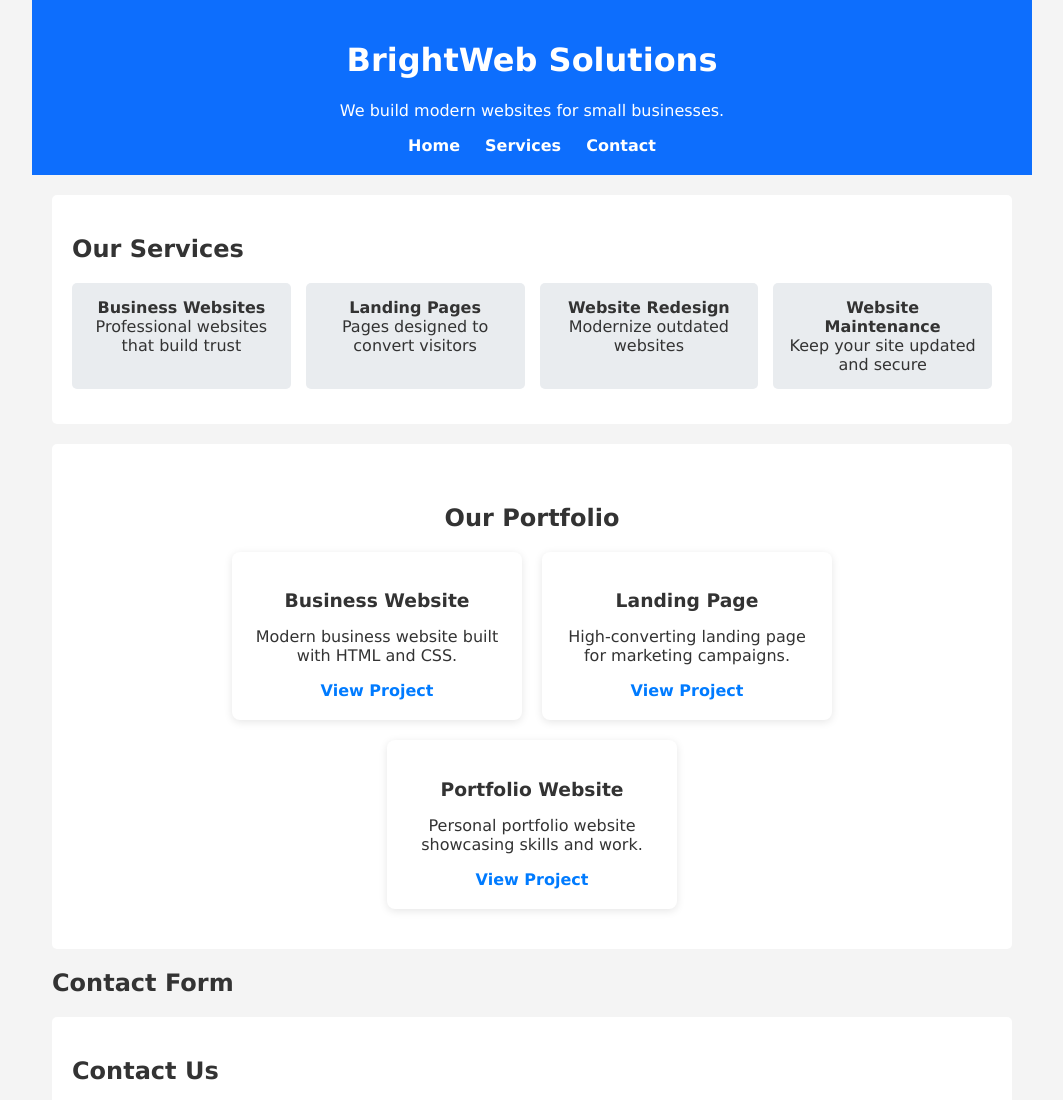
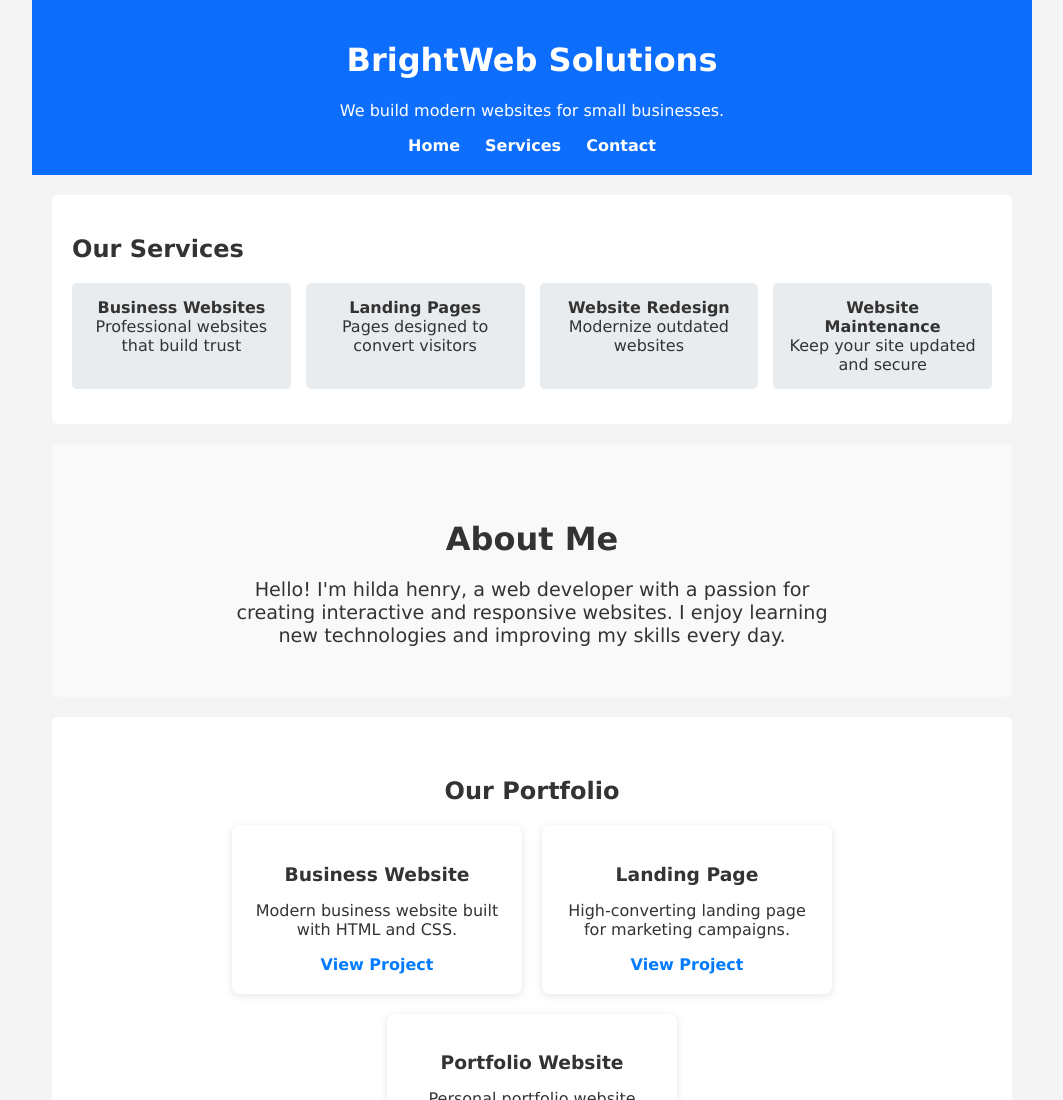
Before and after one commit to Bright72-Tech/bright-web-solutions, a plain HTML site: page index.html in a window 1280 px wide. Shown: the top 1100 px of the page, without its empty margins (108-1171 px from the left). Drawn offline with Linux system fonts and the light colour scheme.

Commit message:
add about me section

```diff
--- a/day 1/style.css
+++ b/day 1/style.css
@@ -268,3 +268,20 @@ form button:hover {
 .portfolio-card a:hover {
   text-decoration: underline;
 }
+
+#about {
+  padding: 50px 20px;
+  background-color: #f9f9f9;
+  text-align: center;
+}
+
+#about h2 {
+  font-size: 2em;
+  margin-bottom: 20px;
+}
+
+#about p {
+  font-size: 1.2em;
+  max-width: 600px;
+  margin: 0 auto;
+}
--- a/index.html
+++ b/index.html
@@ -52,6 +52,11 @@
             </div>
             <d
           </div>
+        </section>
+
+        <section id="about">
+          <h2>About Me</h2>
+          <p>Hello! I'm hilda henry, a web developer with a passion for creating interactive and responsive websites. I enjoy learning new technologies and improving my skills every day.</p>
         </section>
 
         <section id="portfolio" class="portfolio">
--- a/style.css
+++ b/style.css
@@ -123,3 +123,20 @@ form button:hover {
 .portfolio-card a:hover {
   text-decoration: underline;
 }
+
+#about {
+  padding: 50px 20px;
+  background-color: #f9f9f9;
+  text-align: center;
+}
+
+#about h2 {
+  font-size: 2em;
+  margin-bottom: 20px;
+}
+
+#about p {
+  font-size: 1.2em;
+  max-width: 600px;
+  margin: 0 auto;
+}
```
Also changed, not shown: day 1/index.html (+4 -0 lines).
